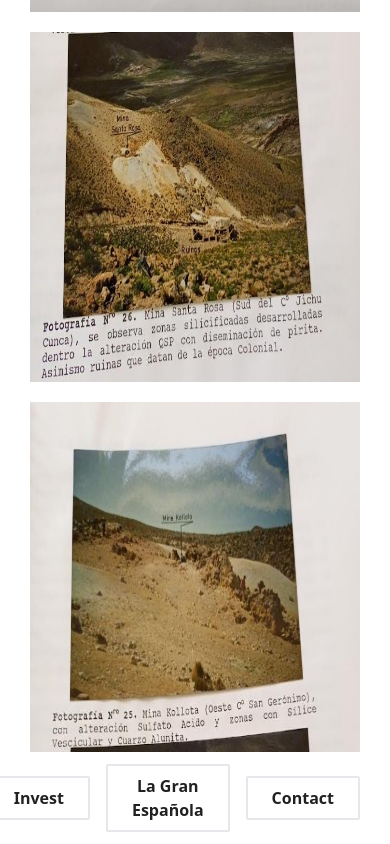
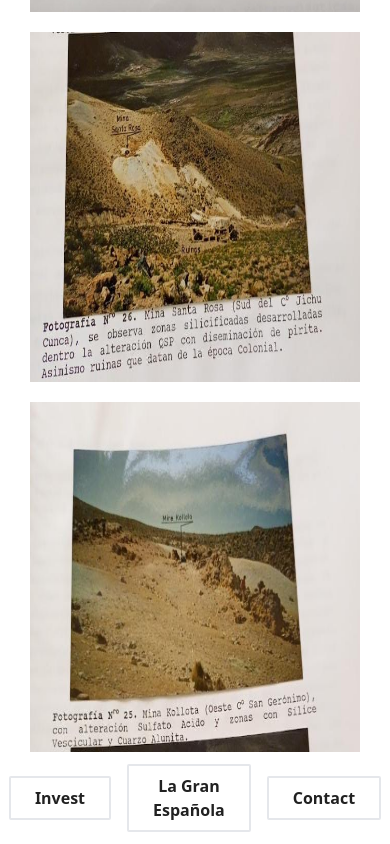
Before and after one commit to mhmAdmin1122/itavi, a Next.js app: page /Investment in a window 390 px wide. Shown: the part 2576-3420 px from the top of the page. Built offline with nearby package versions, Linux system fonts and the light colour scheme.

Commit message:
few more

```diff
--- a/styles/globals.css
+++ b/styles/globals.css
@@ -932,10 +932,16 @@ html {
   .carousal-body {
     padding-left: 25px !important;
     padding-right: 25px !important;
-}
-.details-handle-box, .trigerring-btn-box{
-  @apply px-[30px] !important;
-}
+  }
+  .details-handle-box,
+  .trigerring-btn-box {
+    @apply px-[30px] !important;
+  }
+  .trigerring-btn-box {
+    display: flex;
+    justify-content: center;
+    align-items: center;
+  }
 }
 /* snaping */
 .conatiner-box {
```
